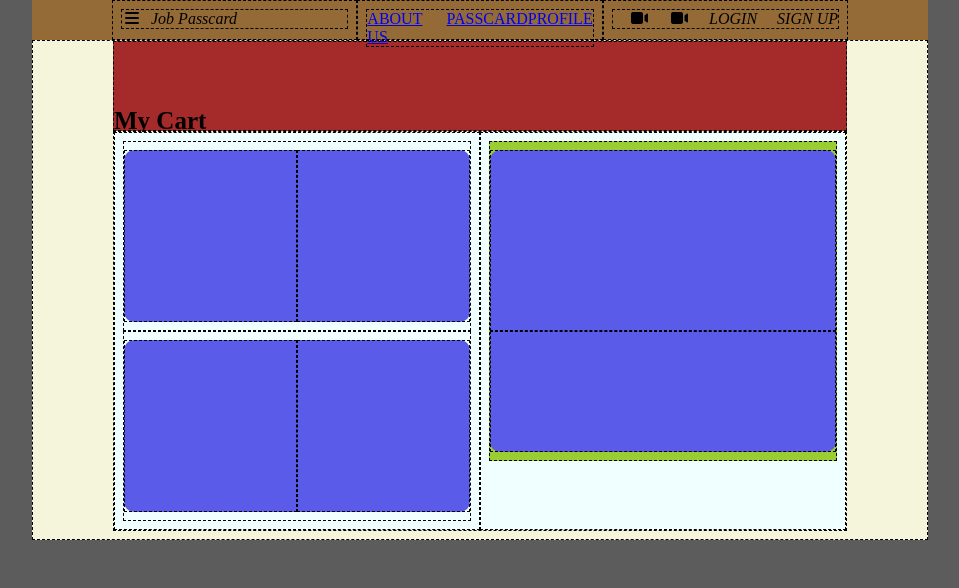
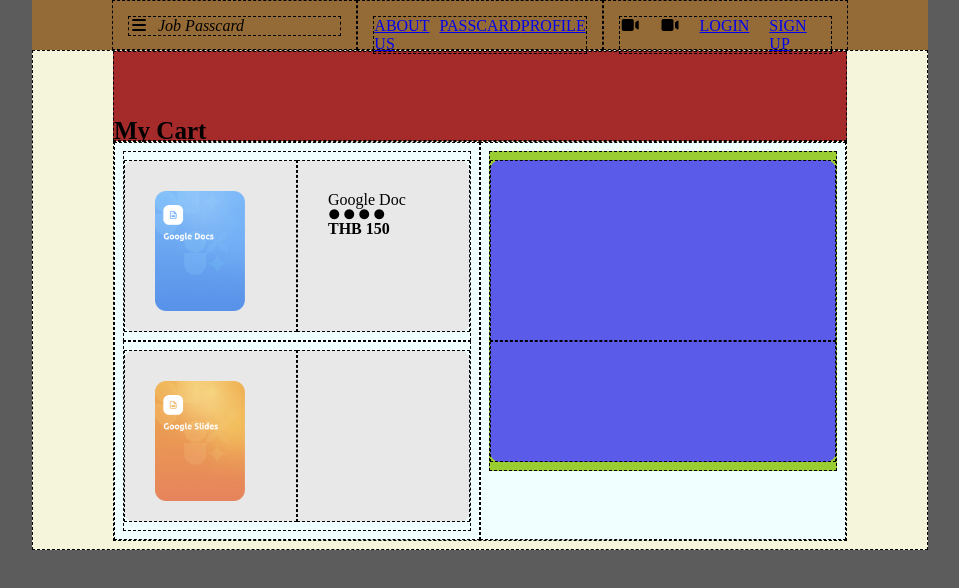
Before and after one commit to Rizdle/HW_04, a plain HTML site: page index.html in a window 1280 px wide. Shown: the whole page, without its empty margins (160-1119 px from the left). Drawn offline with Linux system fonts and the light colour scheme.

Commit message:
layout_03

```diff
--- a/index.html
+++ b/index.html
@@ -41,8 +41,8 @@
             <div class="nav3">
                 <i class="fa-solid fa-video"></i>
                 <i class="fa-solid fa-video"></i>
-                <var>LOGIN</var>
-                <var>SIGN UP</var>
+                <a href="#">LOGIN</a>
+                <a href="#">SIGN UP</a>
             </div>
         </div>
 
@@ -57,14 +57,35 @@
             <div class="item1">
                 <div class="content1">
                     <div class="sub-con1">
-                        <div class="pic"></div>
-                        <div class="detail"></div>
+                        <div class="pic1">
+
+                            <img src="./source/GoogleDocPasscard.png" alt="doc" id="doc">
+
+                        </div>
+                        <div class="detail-lay-1">
+
+                                <p>Google Doc</p>
+                                    <div id="dot">
+                                        <i class="fa-solid fa-circle"></i>
+                                        <i class="fa-solid fa-circle"></i>
+                                        <i class="fa-solid fa-circle"></i>
+                                        <i class="fa-solid fa-circle"></i>
+                                    </div>
+                                <!-- <select name="class" id="class">
+                                    <option value="Lv1">LV 1-3</option>
+                                    <option value="Lv2">LV 2-3</option>
+                                    <option value="Lv3">LV 3-3</option> -->
+                                <h4>THB 150</h4>
+
+                        </div>
                     </div>
                 </div>
                 <div class="content1">
                     <div class="sub-con1">
-                        <div class="pic"></div>
-                        <div class="detail"></div>
+                        <div class="pic2">
+                            <img src="./source/GoogleSlidePasscard.png" alt="slice" id="doc">
+                        </div>
+                        <div class="detail-lay-2"></div>
                     </div>
                 </div>
             </div>
@@ -86,6 +107,17 @@
 
 </div>
 
+<!-- <p>Google Doc</p>
+<i class="fa-solid fa-circle"></i>
+<i class="fa-solid fa-circle"></i>
+<i class="fa-solid fa-circle"></i>
+<i class="fa-solid fa-circle"></i>
+  <select name="class" id="class">
+    <option value="Lv1">Lv 1-3</option>
+    <option value="Lv2">LV 2-3</option>
+    <option value="Lv3">LV 3-3</option>
+<p>THB 150</p>
+     -->
 
 
 
--- a/style.css
+++ b/style.css
@@ -22,7 +22,7 @@ body
 
 header
 {
-height: 40px;
+height: 50px;
 background-color: rgb(148, 107, 54);
 display: flex;
 flex-direction: row;
@@ -30,7 +30,7 @@ padding-inline: 80px;
 }
 
 header>*{
-padding: 8px;
+padding: 15px;
 flex: 1 1 33.33%;
 border: 1px dashed;
 
@@ -41,7 +41,7 @@ border: 1px dashed;
     border: 1px dashed;
 }
 
-.nav1{gap:9px; aqua;}
+.nav1{gap:9px;}
 .nav2{justify-content: space-between;;}
 .nav3{gap: 20px; justify-content: end;}
 
@@ -91,15 +91,33 @@ border: 1px dashed;
 
 .sub-con1{
     border-radius: 10px;
-    background-color: rgb(91, 91, 233);
+    background-color: rgb(232, 232, 232);
     height: 100%;
+    /* width: 300px; */
     display: flex;
 
 }
 
 .sub-con1>*{
 border: 1px dashed;
-flex:1  1 50%
+flex:1  1 50%;
+padding:30px ;
+}
+
+#doc{
+    height:120px; margin: auto;
+}
+
+.detail-lay-1{display: flex;
+flex-direction: column;
+}
+
+#dot{font-size: 10px;}
+
+#class{
+    background-color:red ;
+    border: 1px dashed;
+    width: 60px;
 }
 
 .item2>*{
```
